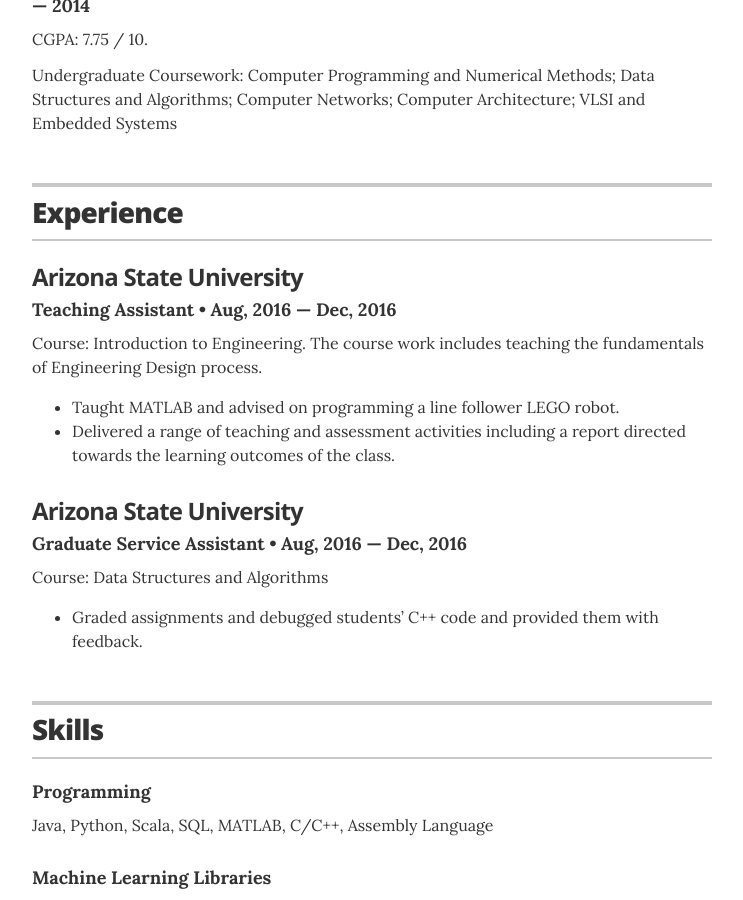
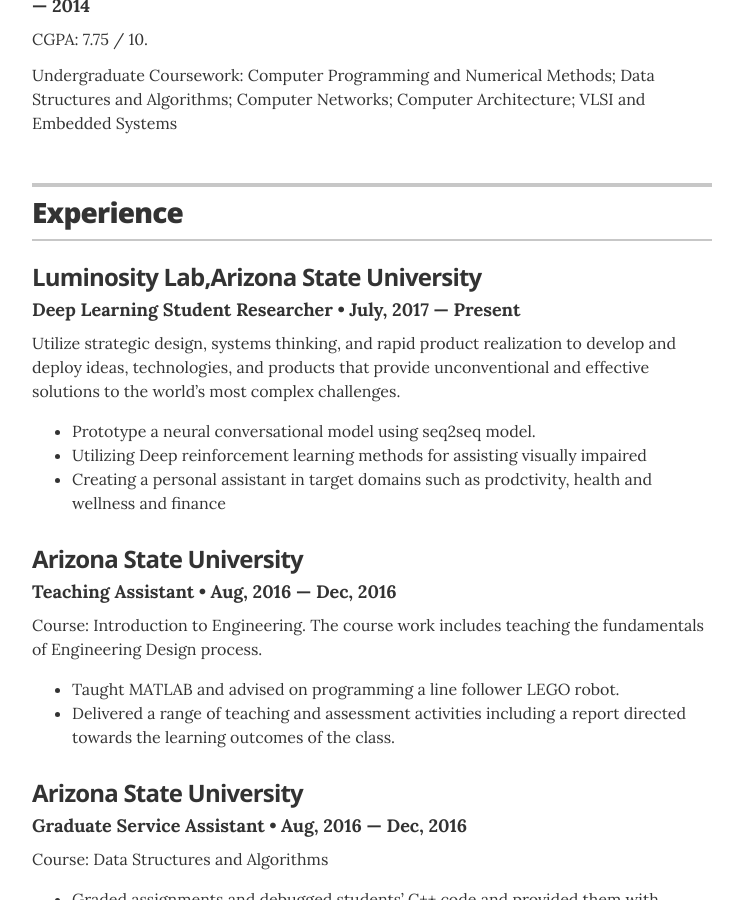
Before and after one commit to nmeripo/resume, a Jekyll site: the page built from index.html, in a window 1280 px wide and 900 px high, scrolled down 919 px. Shown: the whole window, without its empty margins (268-1011 px from the left). Built offline with Jekyll 4.4.1, drawn with Linux system fonts in a browser that asks for light colours.

Commit message:
Update current position

```diff
--- a/_layouts/resume.html
+++ b/_layouts/resume.html
@@ -75,6 +75,20 @@
         <header class="section-header">
           <h2>Experience</h2>
         </header>
+
+	<!-- Duplicate these resume-item elements and edit accordingly for each job you want to add here -->
+        <div class="resume-item" itemscope itemprop="worksFor" itemtype="http://schema.org/Organization">
+          <h3 class="resume-item-title" itemprop="name">Luminosity Lab,Arizona State University</h3>
+          <h4 class="resume-item-details" itemprop="description">Deep Learning Student Researcher &bull; July, 2017 &mdash; Present</h4>
+          <p class="resume-item-copy">Utilize strategic design, systems thinking, and rapid product realization to develop and deploy ideas, technologies, and products that provide unconventional and effective solutions to the world’s most complex challenges.</p>
+          <ul class="resume-item-list">
+            <li>Prototype a neural conversational model using seq2seq model.</li>
+            <li>Utilizing Deep reinforcement learning methods for assisting visually impaired</li>
+	    <li>Creating a personal assistant in target domains such as prodctivity, health and wellness and finance</li>
+          </ul>
+          <!-- <p class="resume-item-copy">If you're going to copy paste markup, or edit it, just be sure to keep the appropriate classnames on your new elements for styling purposes.</p> -->
+
+        </div><!-- end of resume-item --
 
         <!-- Duplicate these resume-item elements and edit accordingly for each job you want to add here -->
         <div class="resume-item" itemscope itemprop="worksFor" itemtype="http://schema.org/Organization">
```
